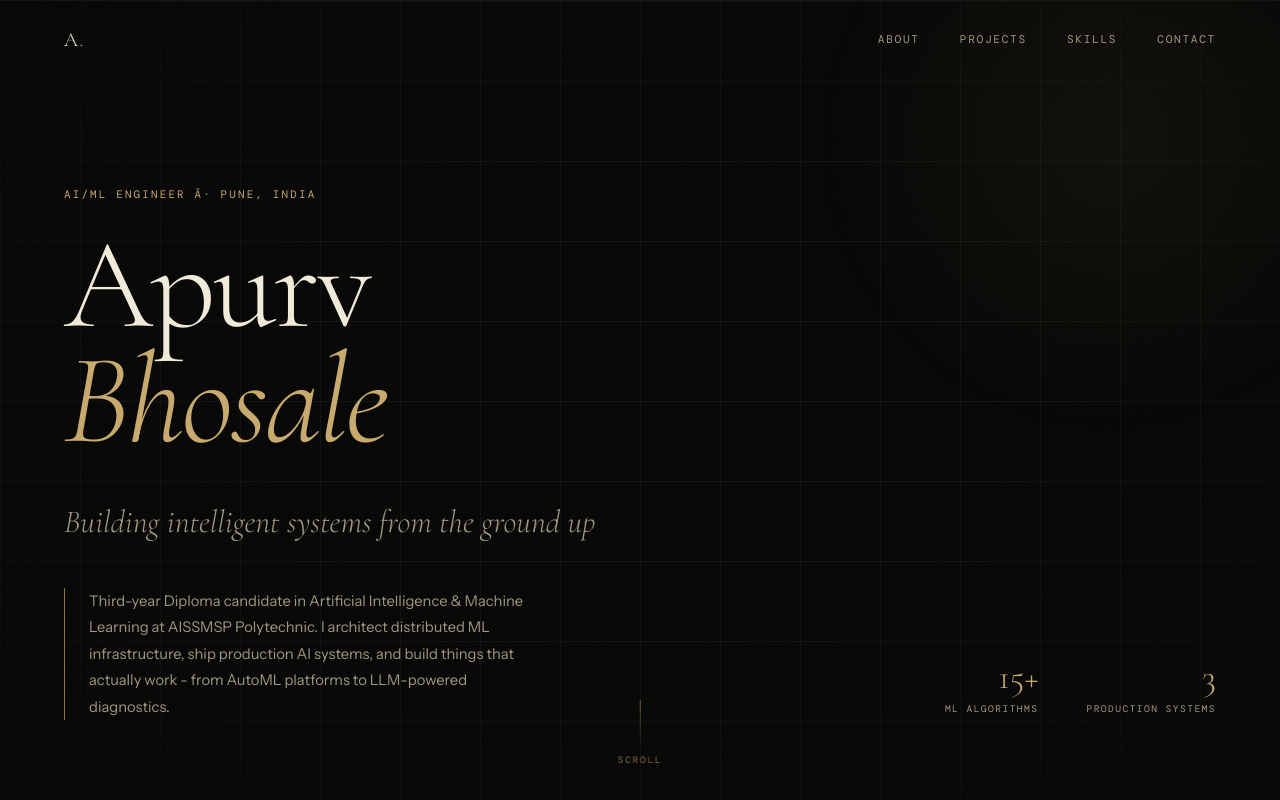
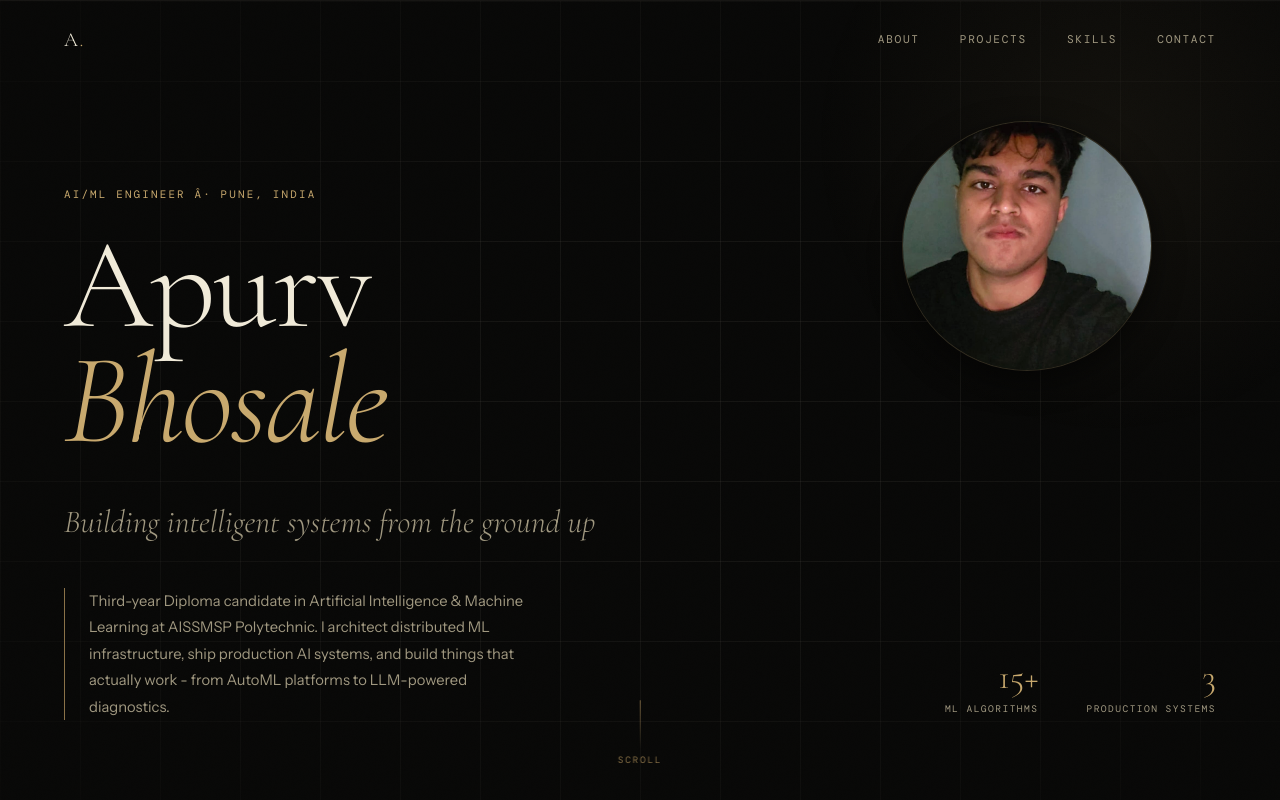
Before and after one commit to meraxesism/portfolio_typeshi, a Next.js app: page / in a window 1280 px wide. Shown: the top 800 px of the page. Built offline with nearby package versions, Linux system fonts and the light colour scheme; a web font is replaced by a local one.

Commit message:
feat: add user profile picture to hero section

```diff
--- a/src/app/page.tsx
+++ b/src/app/page.tsx
@@ -74,6 +74,11 @@ export default function Page() {
 <section className="hero" id="top">
   <div className="hero-grid"></div>
   <div className="hero-accent"></div>
+
+
+  <div className="hero-photo" style={{ position: 'absolute', top: '15%', right: '10%', width: '250px', height: '250px', borderRadius: '50%', overflow: 'hidden', border: '1px solid var(--line)', background: 'var(--bg2)', zIndex: 1, display: 'flex', alignItems: 'center', justifyContent: 'center', boxShadow: '0 10px 30px rgba(0,0,0,0.5)' }}>
+    <img src="/heropage.jpeg" alt="Apurv Bhosale" style={{ width: '100%', height: '100%', objectFit: 'cover', filter: 'grayscale(0.2) contrast(1.1)' }} />
+  </div>
 
   <div className="hero-eyebrow">AI/ML Engineer Â· Pune, India</div>
 
```
Also changed, not shown: public/heropage.jpeg (added).
